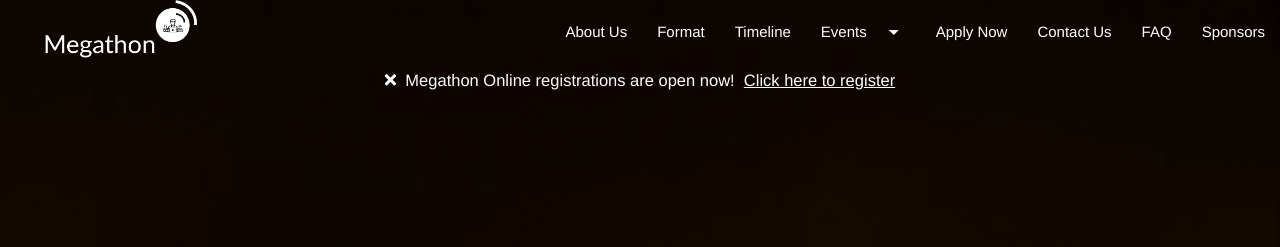
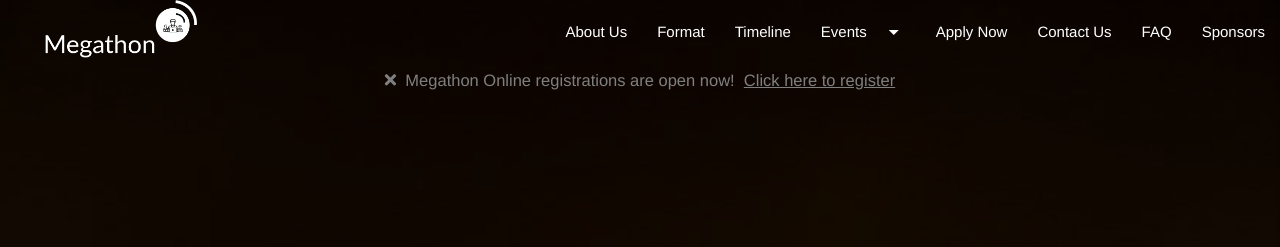
Before and after one commit to IIIT-ECell/megathon, a Jekyll site: the page built from index.md, in a window 1280 px wide. Shown: the top 247 px of the page. Built offline with Jekyll 4.4.1, drawn with Linux system fonts in a browser that asks for light colours; nearby versions of some CDN libraries; our own code applies the rules of GitHub Pages for plain Markdown files.

Commit message:
Fixed banner z-index

```diff
--- a/assets/css/custom-materialize.css
+++ b/assets/css/custom-materialize.css
@@ -67,7 +67,7 @@
 
 #banner {
   position: fixed;
-  z-index: 1200;
+  z-index: 996;
   top: 4rem;
   width: 100%;
   padding: 0.5rem;
```
